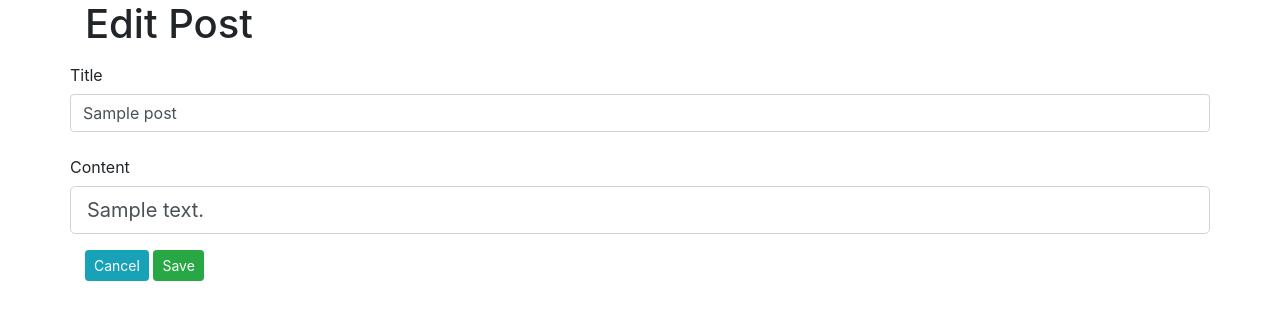
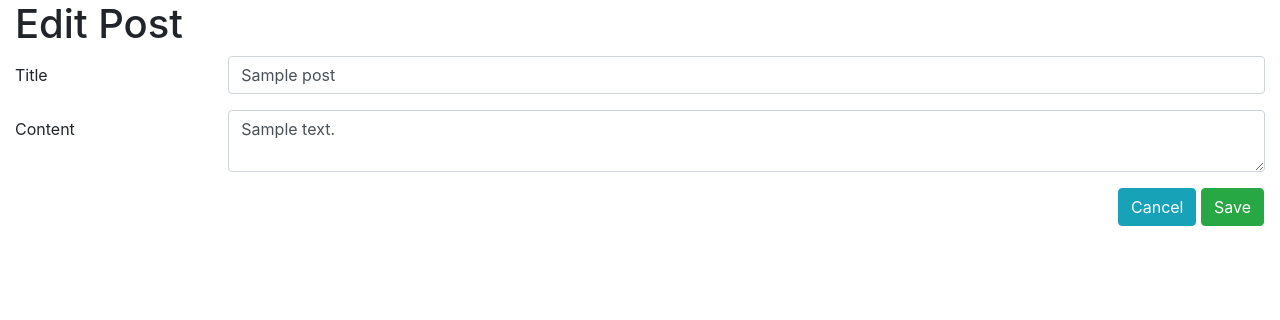
Before and after one commit to marcomariscal/blogly, a Flask app: page /posts/1/edit in a window 1280 px wide. Shown: the top 320 px of the page. Run offline with Flask 2, Linux system fonts and the light colour scheme; tables that the repository leaves empty hold one stand-in row (values such as "Sample post"); some libraries are stand-ins or nearby versions.

Commit message:
changing layout and updating to include nicer date formatting

```diff
--- a/app.py
+++ b/app.py
@@ -35,14 +35,14 @@ def users():
 
 
 @app.route('/users/new')
-def add_user_page():
+def user_add_page():
     """Show add new user form."""
 
     return render_template('new-user-form.html')
 
 
 @app.route('/users/new', methods=['POST'])
-def add_user():
+def user_add():
     """Get new user form inputs to create new user."""
     first = request.form.get('first')
     last = request.form.get('last', 0)
@@ -57,7 +57,7 @@ def add_user():
 
 
 @app.route('/users/<int:user_id>')
-def show_user_page(user_id):
+def user_page(user_id):
     """User detail page."""
 
     user = User.query.get(user_id)
@@ -66,7 +66,7 @@ def show_user_page(user_id):
 
 
 @app.route('/users/<int:user_id>/edit')
-def edit_user_page(user_id):
+def user_edit_page(user_id):
 
     user = User.query.get(user_id)
 
@@ -74,7 +74,7 @@ def edit_user_page(user_id):
 
 
 @app.route('/users/<int:user_id>/edit', methods=['POST'])
-def edit_user(user_id):
+def user_edit(user_id):
 
     first = request.form.get('first')
     last = request.form.get('last', 0)
@@ -91,7 +91,7 @@ def edit_user(user_id):
 
 
 @app.route('/users/<int:user_id>/delete')
-def delete_user(user_id):
+def user_delete(user_id):
 
     user = User.query.get(1)
     db.session.delete(user)
@@ -102,7 +102,7 @@ def delete_user(user_id):
 
 
 @app.route('/users/<int:user_id>/posts/new')
-def add_post_form(user_id):
+def post_add_page(user_id):
     """Shows new post form."""
 
     user = User.query.get(user_id)
@@ -111,7 +111,7 @@ def add_post_form(user_id):
 
 
 @app.route('/users/<int:user_id>/posts/new', methods=['POST'])
-def add_post(user_id):
+def post_add(user_id):
     """Get form information to create new post."""
 
     new_post = Post(
@@ -126,7 +126,7 @@ def add_post(user_id):
 
 
 @app.route('/posts/<int:post_id>')
-def show_post(post_id):
+def post_page(post_id):
 
     post = Post.query.get_or_404(post_id)
 
@@ -134,7 +134,7 @@ def show_post(post_id):
 
 
 @app.route('/posts/<int:post_id>/edit')
-def edit_post_form(post_id):
+def post_edit_page(post_id):
 
     post = Post.query.get_or_404(post_id)
 
@@ -142,7 +142,7 @@ def edit_post_form(post_id):
 
 
 @app.route('/posts/<int:post_id>/edit', methods=['POST'])
-def edit_post(post_id):
+def post_edit(post_id):
 
     post = Post.query.get_or_404(post_id)
 
@@ -155,7 +155,7 @@ def edit_post(post_id):
 
 
 @app.route('/posts/<int:post_id>/delete', methods=['POST'])
-def delete_post(post_id):
+def post_delete(post_id):
     """Handle form submission for delete post."""
 
     post = Post.query.get_or_404(post_id)
@@ -165,3 +165,8 @@ def delete_post(post_id):
     db.session.commit()
 
     return redirect(f'/users/{user_id}')
+
+
+@app.errorhandler(404)
+def error_page(e):
+    return render_template('error.html'), 404
--- a/models.py
+++ b/models.py
@@ -46,6 +46,12 @@ class Post(db.Model):
 
     user_id = db.Column(db.Integer, db.ForeignKey('users.id'), nullable=False)
 
+    @property
+    def nice_date(self):
+        """Return nicely formatted date."""
+
+        return self.created_at.strftime("%m/%d/%y")
+
 
 def connect_db(app):
     """Connect to database."""
--- a/templates/edit-post.html
+++ b/templates/edit-post.html
@@ -1,10 +1,11 @@
 {% extends 'base.html' %} {% block title %} Edit Post {% endblock %} {% block
 content %}
-<div class="container">
+<div class="container-fluid">
   <h1>Edit Post</h1>
-  <form method="POST">
+  <form method="POST" action="/posts/{{ post.id }}/edit">
     <div class="form-group row">
-      <label for="title" class="col-form-label">Title</label>
+      <label for="title" class="col-sm-2 col-form-label">Title</label>
+      <div class="col-sm-10">
         <input
           type="text"
           class="form-control"
@@ -13,20 +14,22 @@ content %}
           name="title"
         />
       </div>
+    </div>
     <div class="form-group row">
-      <label for="content" class="col-form-label">Content</label>
-      <input
-        class="form-control form-control-lg"
-        id="post-content"
-        name="content"
-        value="{{ post.content }}"
-      />
+      <label for="content" class="col-sm-2 col-form-label">Content</label>
+      <div class="col-sm-10">
+        <textarea class="form-control" id="post-content" name="content">
+{{ post.content }}</textarea
+        >
       </div>
-    <div class="form-group-row">
-      <a href="/posts/{{ post.id }}" class="btn btn-info btn-outline btn-sm">
+    </div>
+    <div class="form-group row">
+      <div class="ml-auto mr-3">
+        <a href="/posts/{{ post.id }}" class="btn btn-info btn-outline">
           Cancel
         </a>
-      <button type="submit" class="btn btn-success btn-sm">Save</button>
+        <button type="submit" class="btn btn-success">Save</button>
+      </div>
     </div>
   </form>
 </div>
--- /dev/null
+++ b/templates/error.html
@@ -0,0 +1 @@
+<h1>Sorry, that page doesn't exist!</h1>
```
Also changed, not shown: templates/home.html (+5 -3 lines), templates/new-post-form.html (+14 -8 lines), templates/post.html (+6 -2 lines), 1 other file. Lines whose indentation alone changed are shown as unchanged.
